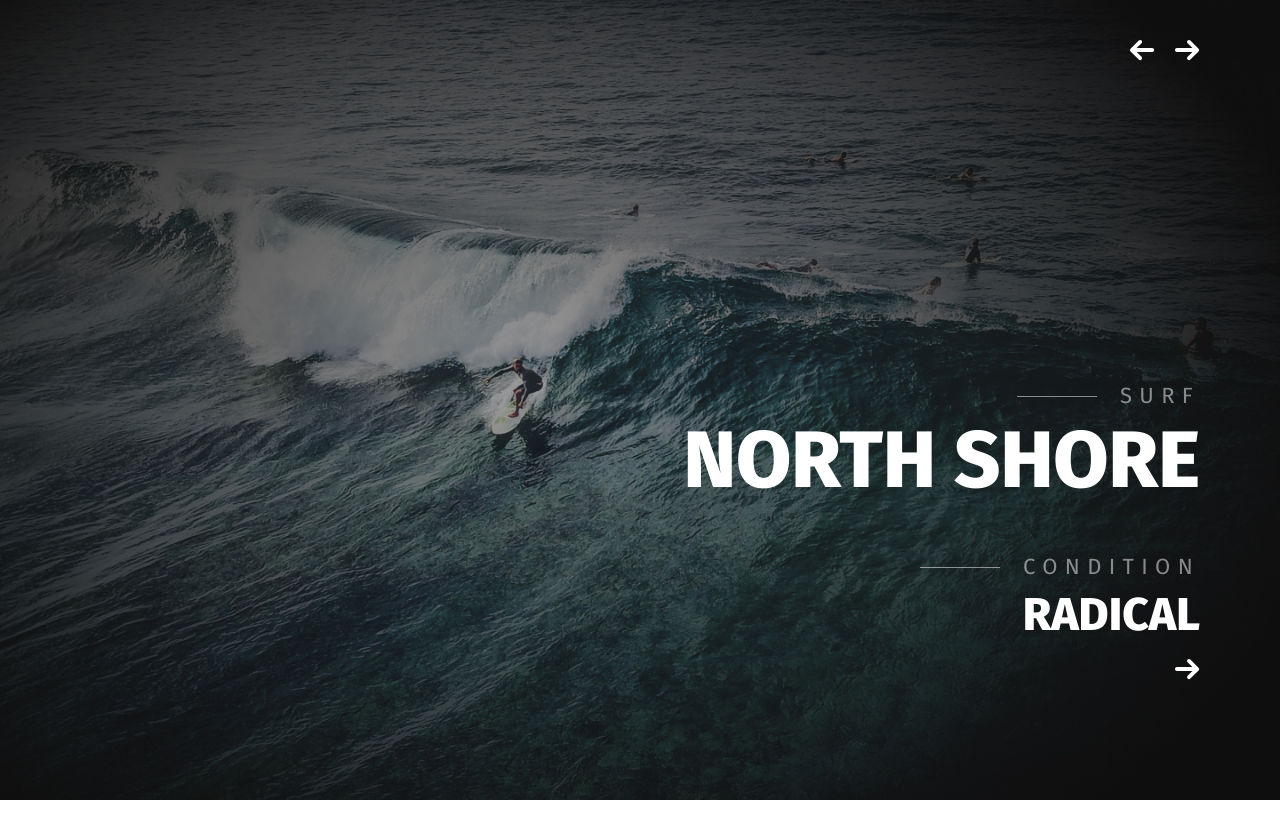
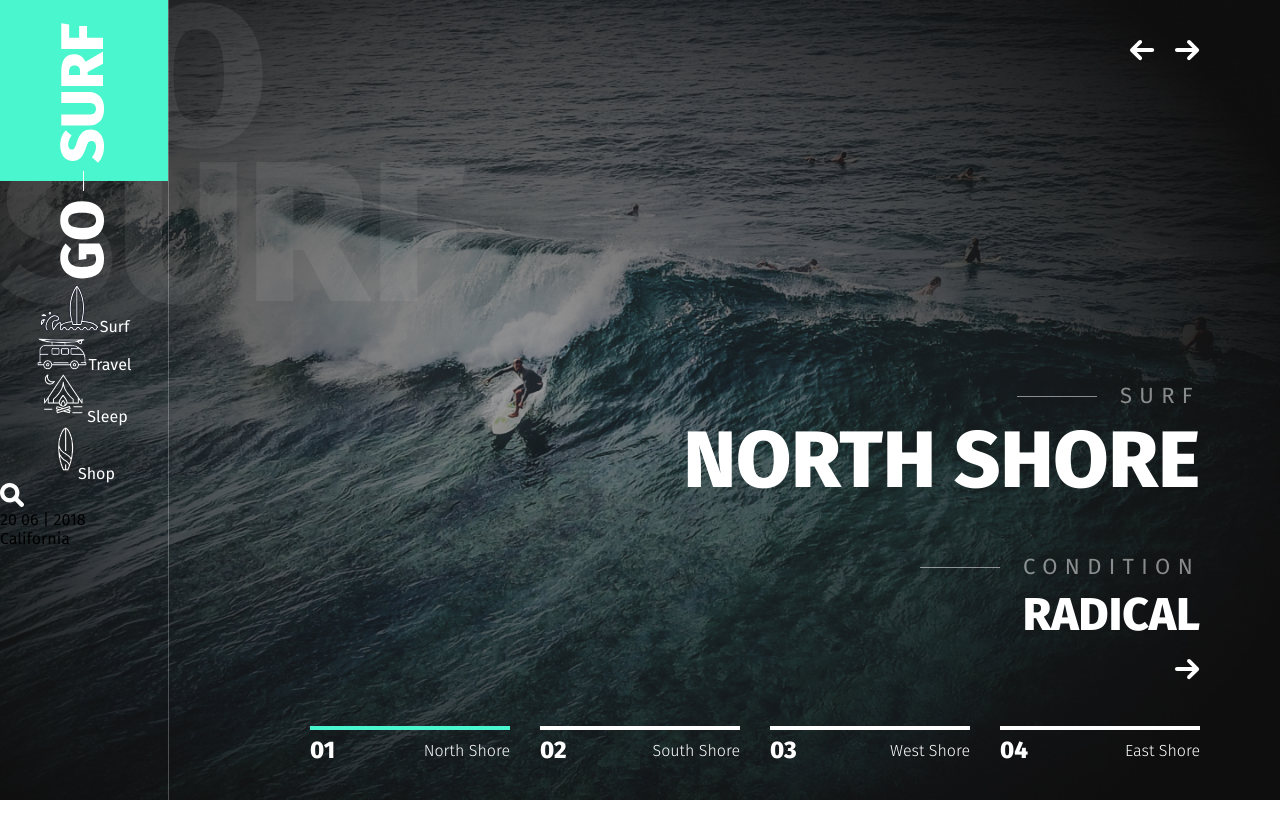
Before and after one commit to Dima-developer/go_surf, a website: page app/index.html in a window 1280 px wide. Drawn offline with nearby package versions, Linux system fonts and the light colour scheme.

Commit message:
slick-dots, logo, nav

```diff
--- a/app/index.html
+++ b/app/index.html
@@ -11,6 +11,51 @@
 
 <body>
     <header class="header">
+        <div class="header__title">
+            go
+            surf
+        </div>
+        <div class="header__aside">
+            <div class="logo">
+                <a href="#">
+                    <img src="img/logo.svg" alt="">
+                </a>
+            </div>
+            <nav class="menu">
+                <ul class="menu__list">
+                    <li>
+                        <a href="#">
+                            <img src="img/nav-ico-1.svg" alt=""><span>Surf</span>
+                        </a>
+                    </li>
+                    <li>
+                        <a href="#">
+                            <img src="img/nav-ico-2.svg" alt=""><span>Travel</span>
+                        </a>
+                    </li>
+                    <li>
+                        <a href="#">
+                            <img src="img/nav-ico-3.svg" alt=""><span>Sleep</span>
+                        </a>
+                    </li>
+                    <li>
+                        <a href="#">
+                            <img src="img/nav-ico-4.svg" alt=""><span>Shop</span>
+                        </a>
+                    </li>
+                </ul>
+            </nav>
+            <div class="header__search">
+                <img src="img/search.svg" alt="">
+            </div>
+            <div class="header__date">
+                20
+                <span>06 | 2018</span>
+            </div>
+            <div class="header__location">
+                California
+            </div>
+        </div>
         <div class="header__slider">
             <div class="header__slider-item slider-item">
                 <div class="slider-item__info">
@@ -57,10 +102,35 @@
                 </div>
             </div>
         </div>
+        <div class="slider-dots">
+            <div class="slider-dots__item">
+                <div class="dots-box">
+                    <div class="dots-box__number">01</div>
+                    <div class="dots-box__name">North Shore</div>
+                </div>
+            </div>
+            <div class="slider-dots__item">
+                <div class="dots-box">
+                    <div class="dots-box__number">02</div>
+                    <div class="dots-box__name">South Shore</div>
+                </div>
+            </div>
+            <div class="slider-dots__item">
+                <div class="dots-box">
+                    <div class="dots-box__number">03</div>
+                    <div class="dots-box__name">West Shore</div>
+                </div>
+            </div>
+            <div class="slider-dots__item">
+                <div class="dots-box">
+                    <div class="dots-box__number">04</div>
+                    <div class="dots-box__name">East Shore</div>
+                </div>
+            </div>
+        </div>
     </header>
-    <main>
-        <p></p>
-    </main>
+
+
 
 
 
--- a/app/js/main.js
+++ b/app/js/main.js
@@ -4,7 +4,14 @@
         infinite: true,
         fade: true,
         prevArrow: '<img class="slider-arrows slider-arrows__left" src="img/arrows-left.svg" alt=""></img>',
-        nextArrow: '<img class="slider-arrows slider-arrows__right" src="img/arrows-right.svg" alt=""></img>'
+        nextArrow: '<img class="slider-arrows slider-arrows__right" src="img/arrows-right.svg" alt=""></img>',
+        asNavFor:'.slider-dots',
+    });
+
+    $('.slider-dots').slick({
+        slidesToShow: 4,
+        slidesToScroll: 4,
+        asNavFor:'.header__slider',
     });
 
 
--- a/app/scss/_global.scss
+++ b/app/scss/_global.scss
@@ -1,10 +1,17 @@
 body{
     font-family: 'Fira Sans', sans-serif;
     font-weight: 400;
+    font-size: 16px;
 }
 a{
     display: inline-block;
     text-decoration: none;
+}
+ul,
+li {
+    list-style: none;
+    margin: 0;
+    padding: 0;
 }
 .subtitle-left{
     font-size: 22px;
--- a/app/scss/_vars.scss
+++ b/app/scss/_vars.scss
@@ -0,0 +1 @@
+$green: #4AF6CD;
--- a/app/scss/style.scss
+++ b/app/scss/style.scss
@@ -56,5 +56,65 @@
 .slider-arrows__left {
     right: 125px;
 }
+.slider-dots {
+    position: absolute;
+    right: 50px;
+    bottom: 36px;
+    max-width: 920px;
+    width: 100%;
+    color: #fff;
+    .slick-current{
+        .dots-box{
+            border-top: 4px solid $green;
+        }
+    }
+}
+.dots-box {
+    width: 200px;
+    display: flex;
+    justify-content: space-between;
+    height: 28px;
+    align-items: center;
+    border-top: 4px solid #fff;
+    padding-top: 6px;
+    &__number{
+        font-weight: 800;
+        font-size: 24px;
+        line-height: 34px;
+    }
+    &__name{
+        font-weight: 300;
+        line-height: 19px;
+    }
+}
+.header__aside {
+    position: absolute;
+    top: 0;
+    left: 0;
+    z-index: 5;
+    border-right: 1px solid rgba(#fff, .25);
+    height: 100vh;
+}
+.header__title {
+    font-weight: 800;
+    font-size: 200px;
+    line-height: 156px;
+    text-transform: uppercase;
+    color: #FFFFFF;
+    opacity: 0.07;
+    max-width: 467px;
+    position: absolute;
+    top: 0;
+    left: 0;
+    z-index: 4;
+}
+.menu {
+    &__list{
+        text-align: center;
+        a{
+            color: #fff; //01:32:28
+        }
+    }
+}
 
 @import "media";
```
Also changed, not shown: app/css/style.min.css, app/img/arrows-down.svg (added), app/img/logo.svg (added), app/img/marker.svg (added), app/img/nav-ico-1.svg (added), app/img/nav-ico-2.svg (added), app/img/nav-ico-3.svg (added), app/img/nav-ico-4.svg (added), app/img/search.svg (added).
